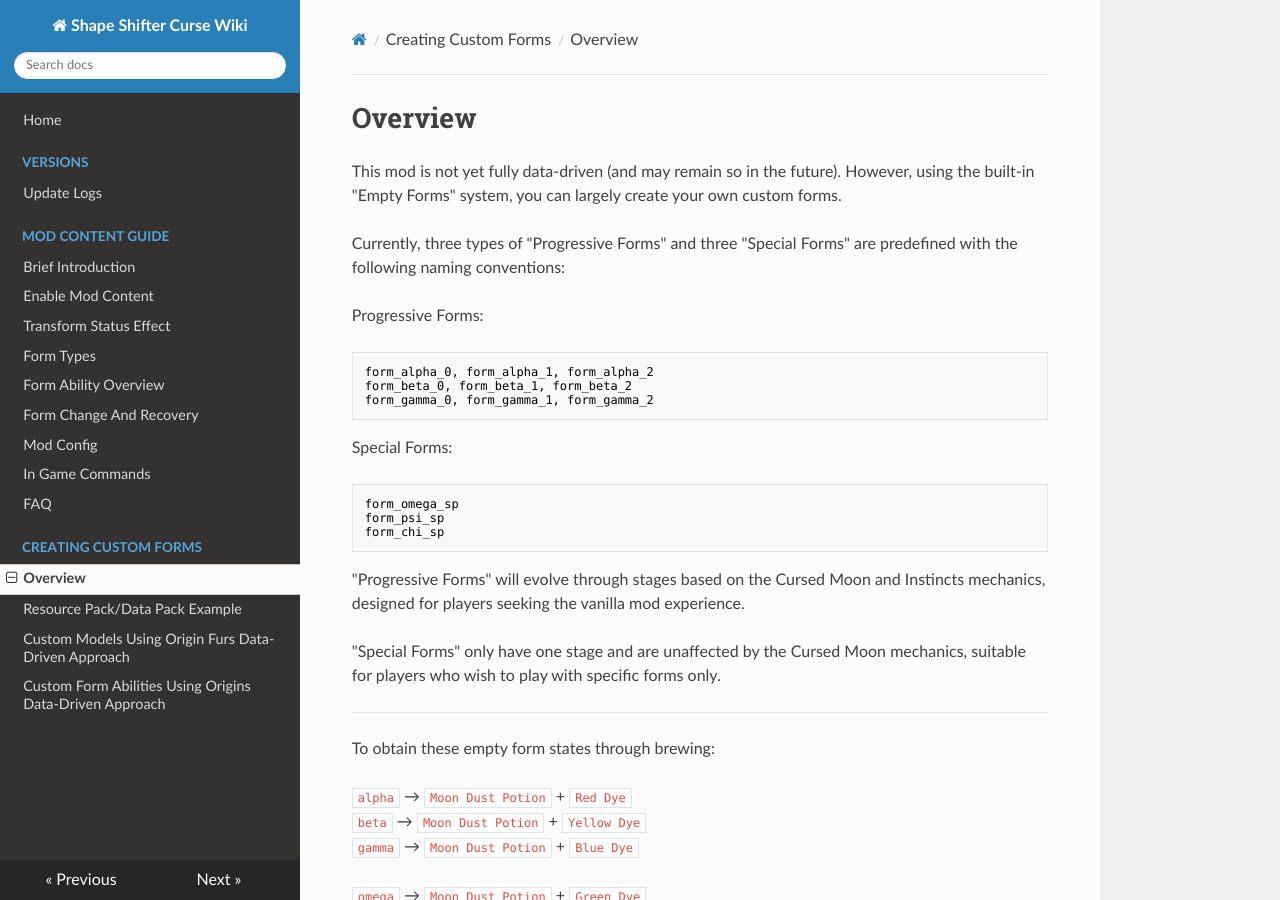
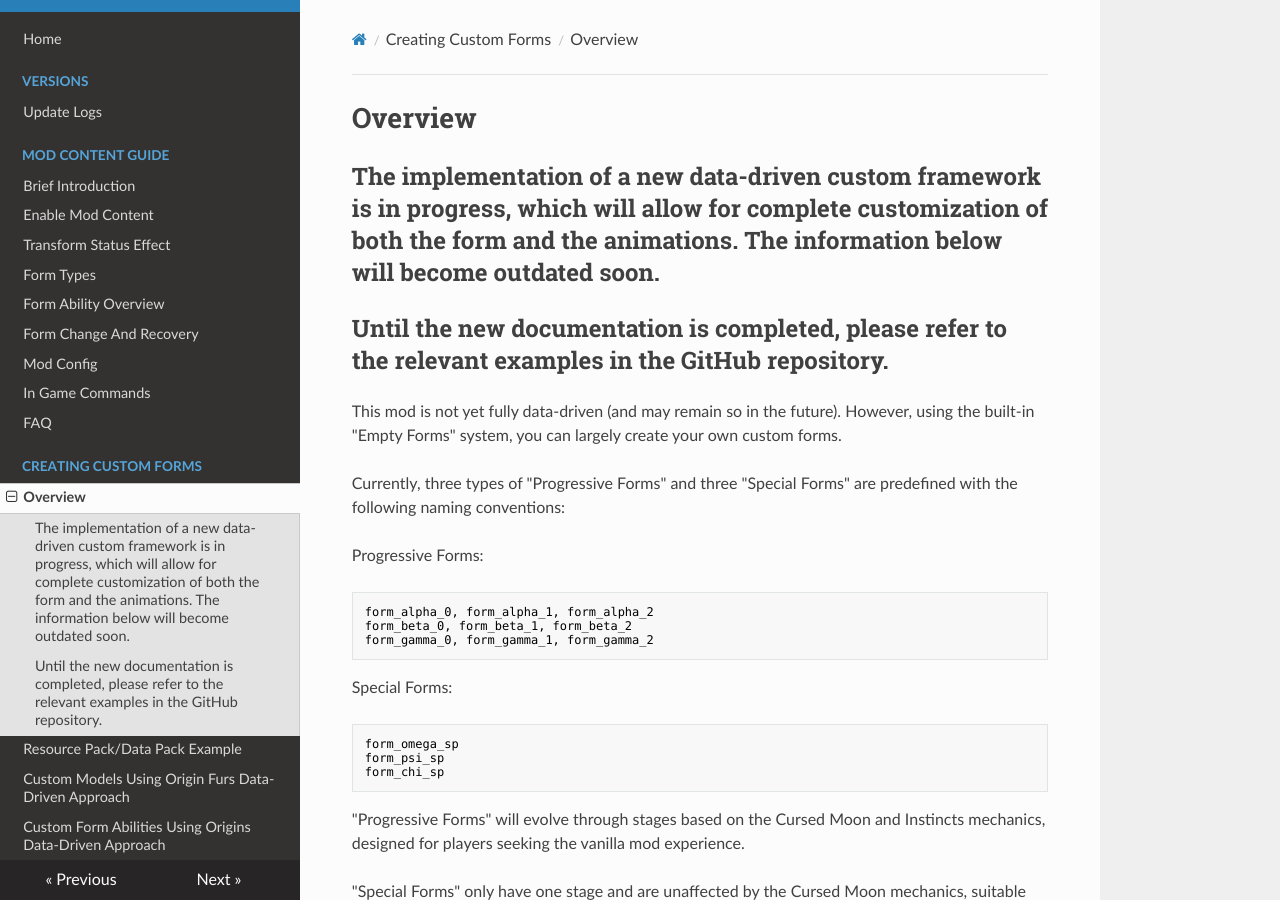
Before and after one commit to onixary/ssc_wiki_en, an MkDocs documentation site: the page built from docs/custom_forms/overview.md, in a window 1280 px wide and 900 px high. Built offline with MkDocs 1.6.1, drawn with Linux system fonts in a browser that asks for light colours; nearby versions of some CDN libraries.

Commit message:
Update overview.md

```diff
--- a/docs/custom_forms/overview.md
+++ b/docs/custom_forms/overview.md
@@ -1,4 +1,7 @@
 # Overview
+
+## The implementation of a new data-driven custom framework is in progress, which will allow for complete customization of both the form and the animations. The information below will become outdated soon.
+## Until the new documentation is completed, please refer to the relevant examples in the GitHub repository.
 
 This mod is not yet fully data-driven (and may remain so in the future). However, using the built-in "Empty Forms" system, you can largely create your own custom forms.
 
```
